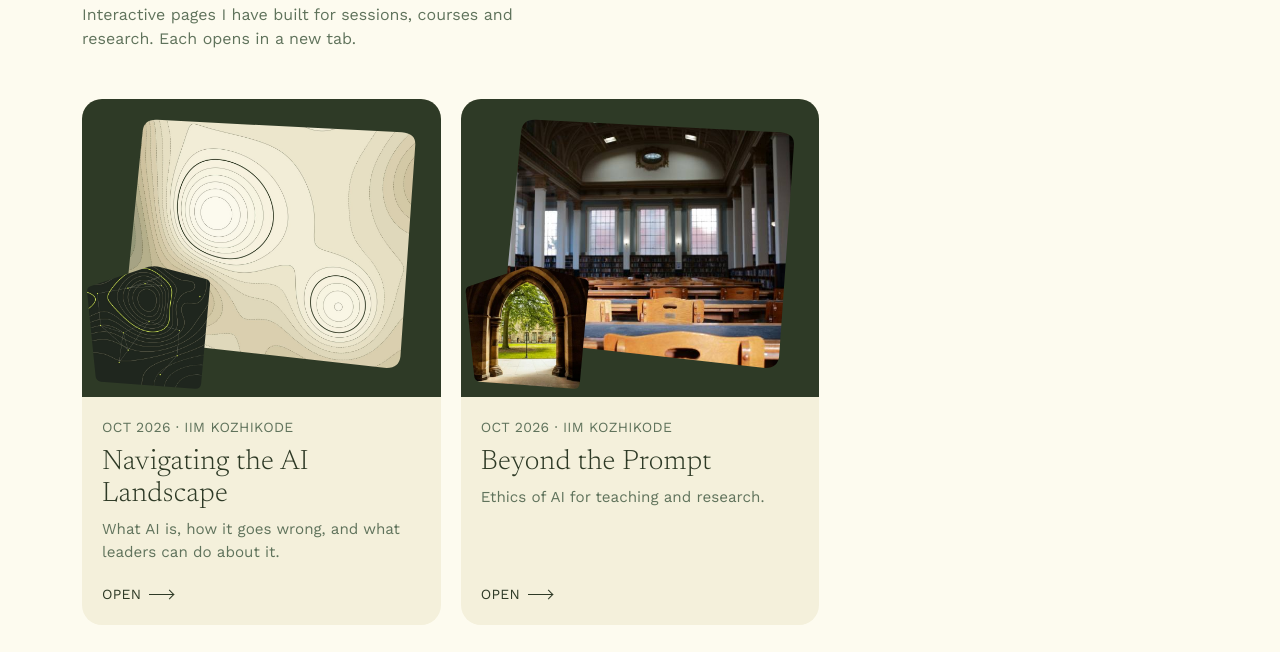
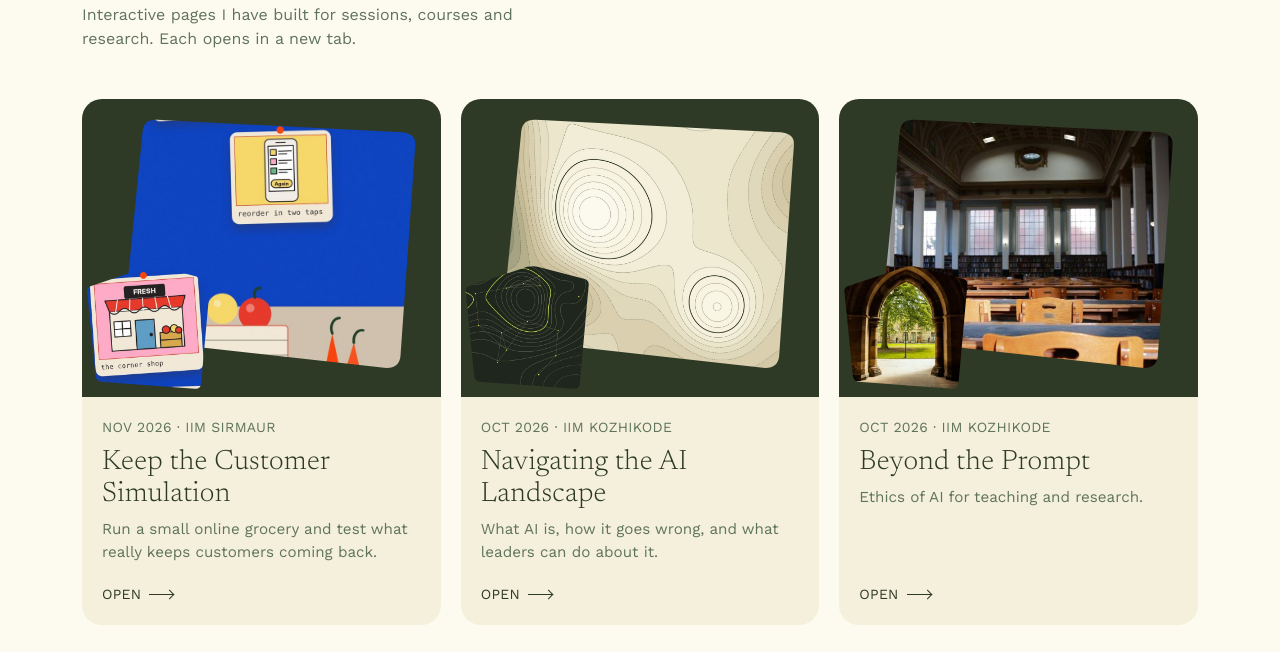
Before and after one commit to drpnvasist/drpnvasist.github.io, a plain HTML site: page artifacts/index.html in a window 1280 px wide. Shown: the part 300-952 px from the top of the page. Drawn offline with nearby package versions, Linux system fonts and the light colour scheme.

Commit message:
Add files via upload

```diff
--- a/artifacts/index.html
+++ b/artifacts/index.html
@@ -138,6 +138,20 @@ footer .wrap { display: flex; justify-content: space-between; gap: 1rem; flex-wr
       Newest first.
     -->
     <li>
+      <a class="tile" href="/keep-the-customer/" target="_blank" rel="noopener">
+        <span class="tile-media"><span class="tile-fig">
+          <img class="main" src="img/ktc-shelf.jpg" alt="" width="720" height="610">
+          <img class="small" src="img/ktc-shop.jpg" alt="" width="420" height="420">
+        </span></span>
+        <span class="tile-body">
+          <span class="tile-date">Nov 2026 · IIM Sirmaur</span>
+          <span class="tile-title">Keep the Customer Simulation</span>
+          <span class="tile-line">Run a small online grocery and test what really keeps customers coming back.</span>
+          <span class="tile-go">Open <span class="arr" aria-hidden="true"></span></span>
+        </span>
+      </a>
+    </li>
+    <li>
       <a class="tile" href="/navigating-ai-landscape/" target="_blank" rel="noopener">
         <span class="tile-media"><span class="tile-fig">
           <img class="main" src="img/nal-terrain.jpg" alt="" width="720" height="480">
```
